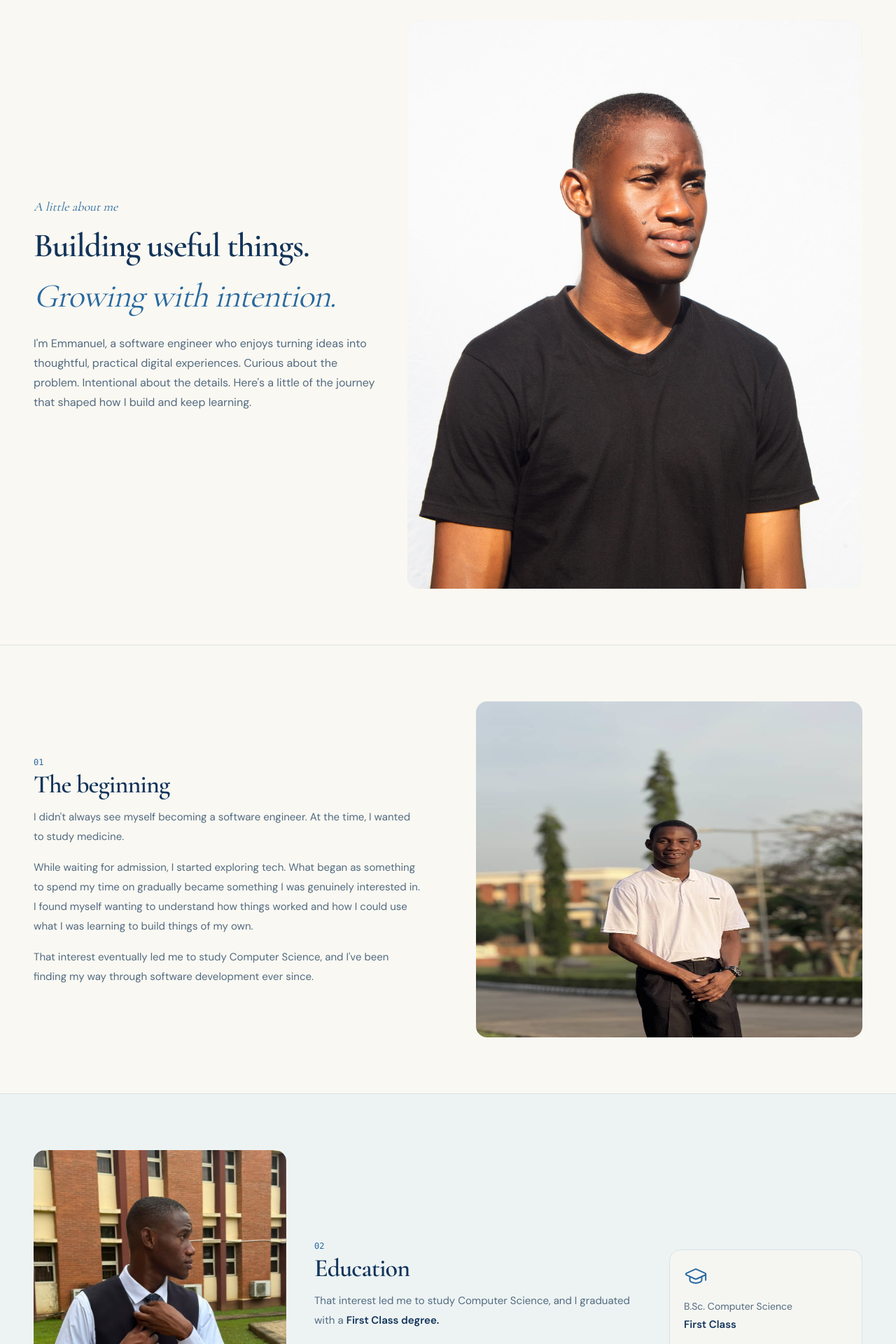
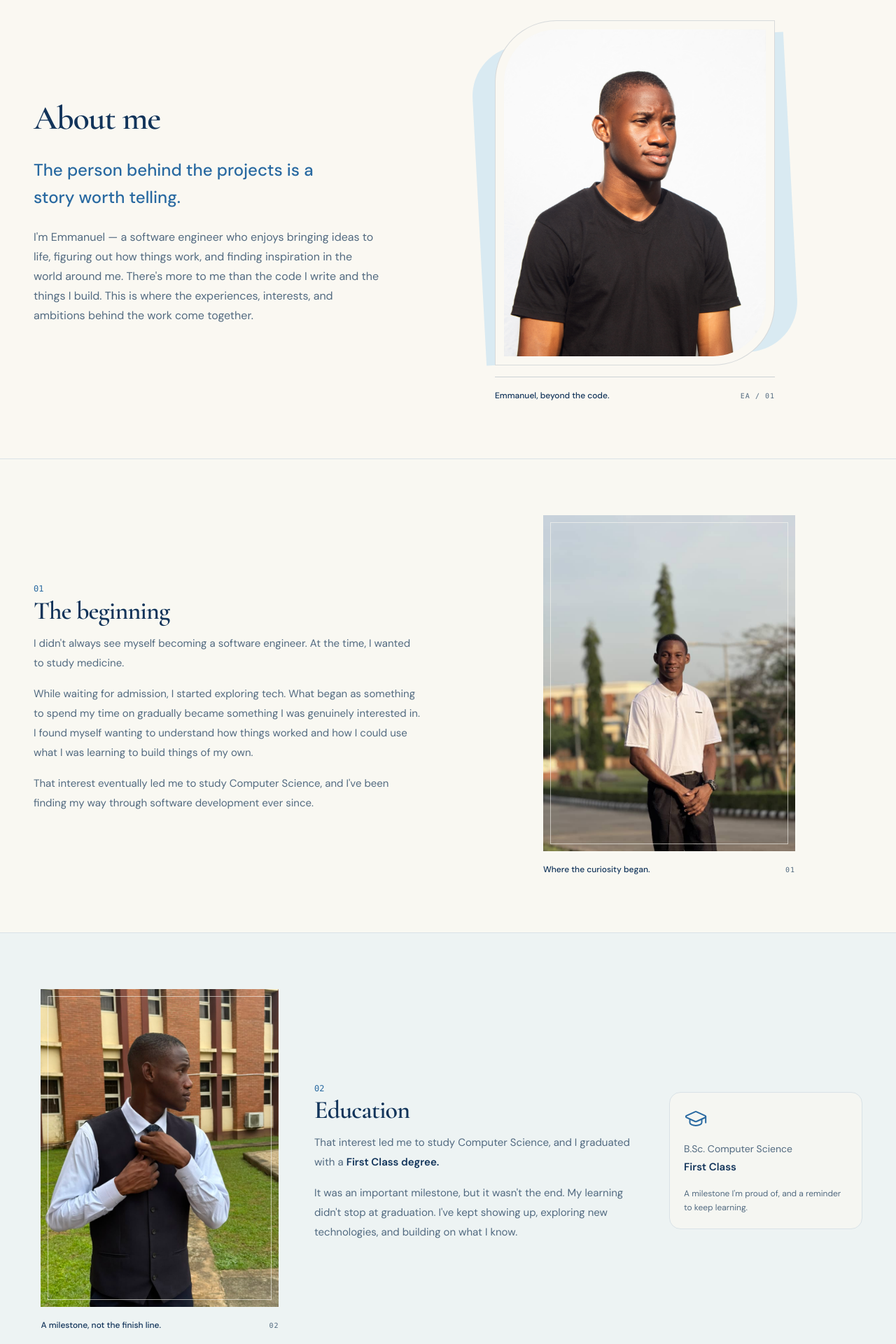
Before and after one commit to emmanuelakinj/new-portfolio, a Next.js app: page /about in a window 1280 px wide. Shown: the part 140-2060 px from the top of the page at 70% size. Built offline with nearby package versions, Linux system fonts and the light colour scheme.

Commit message:
feat: update image

```diff
--- a/components/about/AboutBeginning.tsx
+++ b/components/about/AboutBeginning.tsx
@@ -1,4 +1,4 @@
-import Image from "next/image";
+import { AboutPhoto } from "./AboutPhoto";
 import beginningImage from "@/public/beginning.jpeg";
 import { SectionLabel } from "./SectionLabel";
 
@@ -31,15 +31,14 @@ export function AboutBeginning() {
         </div>
       </div>
 
-      <div className="overflow-hidden rounded-2xl bg-pale">
-        <Image
-          src={beginningImage}
-          alt="Emmanuel standing outdoors"
-          className="block h-120 w-full"
-          // sizes="(max-width: 1023px) calc(100vw - 64px), (max-width: 1279px) 20vw, 400px"
-          placeholder="blur"
-        />
-      </div>
+      <AboutPhoto
+        src={beginningImage}
+        alt="Emmanuel standing outdoors"
+        caption="Where the curiosity began."
+        number="01"
+        variant="memory"
+        sizes="(max-width: 639px) 85vw, 360px"
+      />
     </div>
   </section>
   );
--- a/components/about/AboutEducation.tsx
+++ b/components/about/AboutEducation.tsx
@@ -1,4 +1,4 @@
-import Image from "next/image";
+import { AboutPhoto } from "./AboutPhoto";
 import graduationImage from "@/public/grad.jpg";
 import { GraduationCap } from "lucide-react";
 import { SectionLabel } from "./SectionLabel";
@@ -7,15 +7,14 @@ export function AboutEducation() {
   return (
   <section className="bg-pale">
     <div className="mx-auto grid max-w-7xl items-center gap-10 px-5 py-16 sm:px-8 lg:grid-cols-[0.85fr_1.1fr_0.65fr] lg:gap-10 lg:px-12 lg:py-20">
-      <div className="overflow-hidden rounded-2xl bg-sky/20">
-        <Image
-          src={graduationImage}
-          alt="Emmanuel adjusting his tie outside a university building"
-          className="block h-auto w-full"
-          sizes="(max-width: 1023px) calc(100vw - 64px), (max-width: 1279px) 28vw, 361px"
-          placeholder="blur"
-        />
-      </div>
+      <AboutPhoto
+        src={graduationImage}
+        alt="Emmanuel adjusting his tie outside a university building"
+        caption="A milestone, not the finish line."
+        number="02"
+        variant="milestone"
+        sizes="(max-width: 639px) 85vw, 340px"
+      />
 
       <div>
         <SectionLabel number="02">Education</SectionLabel>
--- a/components/about/AboutIntro.tsx
+++ b/components/about/AboutIntro.tsx
@@ -1,40 +1,37 @@
-import Image from "next/image";
+import { AboutPhoto } from "./AboutPhoto";
 
 export function AboutIntro() {
   return (
     <section className="mx-auto grid max-w-7xl items-center gap-10 px-5 py-14 sm:px-8 sm:py-20 lg:grid-cols-[0.95fr_1.25fr] lg:gap-10 lg:px-12 lg:py-20">
       <div>
-        <p className="mb-3 font-serif text-lg italic text-blue-deep">
-          A little about me
+        <h1 className="font-serif text-4xl font-semibold leading-tight tracking-tight text-navy sm:text-5xl">
+          About me
+        </h1>
+
+        <p className="mt-6 max-w-md text-xl font-medium leading-relaxed text-blue-deep sm:text-2xl">
+          The person behind the projects is a story worth telling.
         </p>
 
-        <h1 className="font-serif text-4xl font-semibold leading-tight tracking-tight text-navy sm:text-5xl">
-          <span className="block">Building useful things.</span>
-          <span className="mt-3 block font-normal italic text-blue-deep">
-            Growing with intention.
-          </span>
-        </h1>
-
         <p className="mt-6 max-w-lg text-base leading-7 text-ink-soft">
-          I&apos;m Emmanuel, a software engineer who enjoys turning ideas into
-          thoughtful, practical digital experiences. Curious about the problem.
-          Intentional about the details. Here&apos;s a little of the journey
-          that shaped how I build and keep learning.
+          I&apos;m Emmanuel — a software engineer who enjoys bringing ideas to life,
+          figuring out how things work, and finding inspiration in the world
+          around me. There&apos;s more to me than the code I write and the things I
+          build. This is where the experiences, interests, and ambitions behind
+          the work come together.
         </p>
       </div>
 
-      <div className="relative">
-        <div className="overflow-hidden rounded-2xl bg-pale">
-          <Image
-            src="/me-2.JPG"
-            width={2048}
-            height={2559}
-            alt="Emmanuel Akinjogunla"
-            className="block h-auto w-full"
-            sizes="(max-width: 1023px) calc(100vw - 64px), (max-width: 1279px) 51vw, 650px"
-          />
-        </div>
-      </div>
+      <AboutPhoto
+        src="/me-2.JPG"
+        width={2048}
+        height={2559}
+        alt="Emmanuel Akinjogunla"
+        caption="Emmanuel, beyond the code."
+        number="EA / 01"
+        variant="portrait"
+        sizes="(max-width: 639px) 85vw, (max-width: 1023px) 400px, 430px"
+        preload
+      />
     </section>
   );
 }
--- /dev/null
+++ b/components/about/AboutPhoto.tsx
@@ -0,0 +1,76 @@
+import Image, { type StaticImageData } from "next/image";
+
+type AboutPhotoProps = {
+  src: StaticImageData | string;
+  width?: number;
+  height?: number;
+  alt: string;
+  caption: string;
+  number: string;
+  variant?: "portrait" | "memory" | "milestone" | "snapshot" | "wide";
+  sizes: string;
+  preload?: boolean;
+};
+
+const photoWidths = {
+  portrait: "max-w-[400px]",
+  memory: "max-w-[360px]",
+  milestone: "max-w-[340px]",
+  snapshot: "max-w-[320px]",
+  wide: "max-w-[550px]",
+};
+
+export function AboutPhoto({
+  src,
+  width,
+  height,
+  alt,
+  caption,
+  number,
+  variant = "memory",
+  sizes,
+  preload = false,
+}: AboutPhotoProps) {
+  return (
+    <figure className={`relative isolate mx-auto w-full ${photoWidths[variant]}`}>
+      {variant === "portrait" && (
+        <div
+          aria-hidden="true"
+          className="pointer-events-none absolute -inset-x-4 bottom-16 top-5 -z-10 -rotate-3 rounded-tl-[72px] rounded-br-[72px] bg-sky/30 sm:-inset-x-6 sm:top-7"
+        />
+      )}
+      <div
+        className={
+          variant === "portrait"
+            ? "relative overflow-hidden rounded-tl-[64px] rounded-br-[64px] border border-navy/15 bg-paper p-2 sm:rounded-tl-[88px] sm:rounded-br-[88px] sm:p-3"
+            : "relative overflow-hidden bg-pale after:pointer-events-none after:absolute after:inset-2.5 after:border after:border-paper/60 after:content-['']"
+        }
+      >
+        <Image
+          src={src}
+          width={width}
+          height={height}
+          alt={alt}
+          sizes={sizes}
+          preload={preload}
+          placeholder={typeof src === "string" ? "empty" : "blur"}
+          className={`block h-auto w-full ${variant === "portrait" ? "rounded-tl-[56px] rounded-br-[56px] sm:rounded-tl-[76px] sm:rounded-br-[76px]" : ""}`}
+        />
+      </div>
+      <figcaption
+        className={`mt-4 flex justify-between gap-3 ${
+          variant === "portrait"
+            ? "flex-wrap items-baseline border-t border-navy/20 pt-4"
+            : "items-baseline"
+        }`}
+      >
+        <span className="text-xs font-medium leading-5 text-navy">
+          {caption}
+        </span>
+        <span className="shrink-0 font-mono text-[10px] tracking-widest text-ink-soft">
+          {number}
+        </span>
+      </figcaption>
+    </figure>
+  );
+}
--- a/components/about/BeyondTheCode.tsx
+++ b/components/about/BeyondTheCode.tsx
@@ -1,4 +1,4 @@
-import Image from "next/image";
+import { AboutPhoto } from "./AboutPhoto";
 import photographyImage from "@/public/photography.jpg";
 import { BookOpen, Camera, Tv } from "lucide-react";
 import { SectionLabel } from "./SectionLabel";
@@ -15,15 +15,14 @@ export function BeyondTheCode() {
   return (
     <section id="beyond-the-code" className="border-y border-line bg-paper/70">
       <div className="mx-auto grid max-w-7xl items-center gap-8 px-5 py-16 sm:px-8 lg:grid-cols-[0.8fr_1.15fr_0.7fr] lg:gap-10 lg:px-12 lg:py-20">
-        <div className="overflow-hidden rounded-2xl bg-pale">
-          <Image
-            src={photographyImage}
-            alt="Emmanuel outdoors with a camera around his neck"
-            className="block h-auto w-full"
-            sizes="(max-width: 1023px) calc(100vw - 64px), (max-width: 1279px) 27vw, 333px"
-            placeholder="blur"
-          />
-        </div>
+        <AboutPhoto
+          src={photographyImage}
+          alt="Emmanuel outdoors with a camera around his neck"
+          caption="A different kind of focus."
+          number="03"
+          variant="snapshot"
+          sizes="(max-width: 639px) 85vw, 320px"
+        />
 
         <div>
           <SectionLabel number="03">Outside the code</SectionLabel>
--- a/components/blog/BlogIntro.tsx
+++ b/components/blog/BlogIntro.tsx
@@ -4,14 +4,16 @@ import { NotebookPen } from "lucide-react";
 
 export function BlogIntro() {
   return (
-  <section className="mx-auto grid max-w-7xl items-center gap-10 px-5 py-16 sm:px-8 sm:py-20 lg:grid-cols-[1.05fr_1fr] lg:gap-16 lg:px-12 lg:py-24">
+  <section aria-labelledby="blog-heading" className="relative isolate">
+
+    <div className="mx-auto grid max-w-7xl items-center gap-10 px-5 py-16 sm:px-8 sm:py-20 lg:grid-cols-[1.05fr_1fr] lg:gap-16 lg:px-12 lg:py-24">
     <div>
       <p className="mb-5 inline-block -rotate-3 font-serif text-lg italic text-blue-deep">
         The blog
         <span className="mt-1 block h-px w-16 rotate-[-5deg] bg-blue-deep" />
       </p>
 
-      <h1 className="max-w-xl font-serif text-5xl font-semibold leading-[1.08] tracking-tight text-navy sm:text-6xl lg:text-7xl">
+      <h1 id="blog-heading" className="max-w-xl font-serif text-5xl font-semibold leading-[1.08] tracking-tight text-navy sm:text-6xl lg:text-7xl">
         Things I’m learning along the way.
       </h1>
 
@@ -53,6 +55,7 @@ export function BlogIntro() {
         <span className="mt-2 block h-px w-12 rotate-[-8deg] bg-blue-deep" />
       </div>
     </div>
+    </div>
   </section>
   );
 }
--- a/components/home/AboutSection.tsx
+++ b/components/home/AboutSection.tsx
@@ -36,7 +36,7 @@ export function AboutSection() {
         </p>
 
         <Link
-          href="/about#beyond-the-code"
+          href="/about"
           className="group mt-7 inline-flex items-center gap-2 border-b border-navy/20 pb-2 text-sm font-medium"
         >
           Get to know me
```
Also changed, not shown: app/not-found.tsx (added, +59 -0 lines), components/about/AboutNextSteps.tsx (+13 -17 lines), components/home/HeroSection.tsx (+75 -61 lines), data/projects.ts (+44 -32 lines), 1 other file (tests, documents, lock files or other folders).
